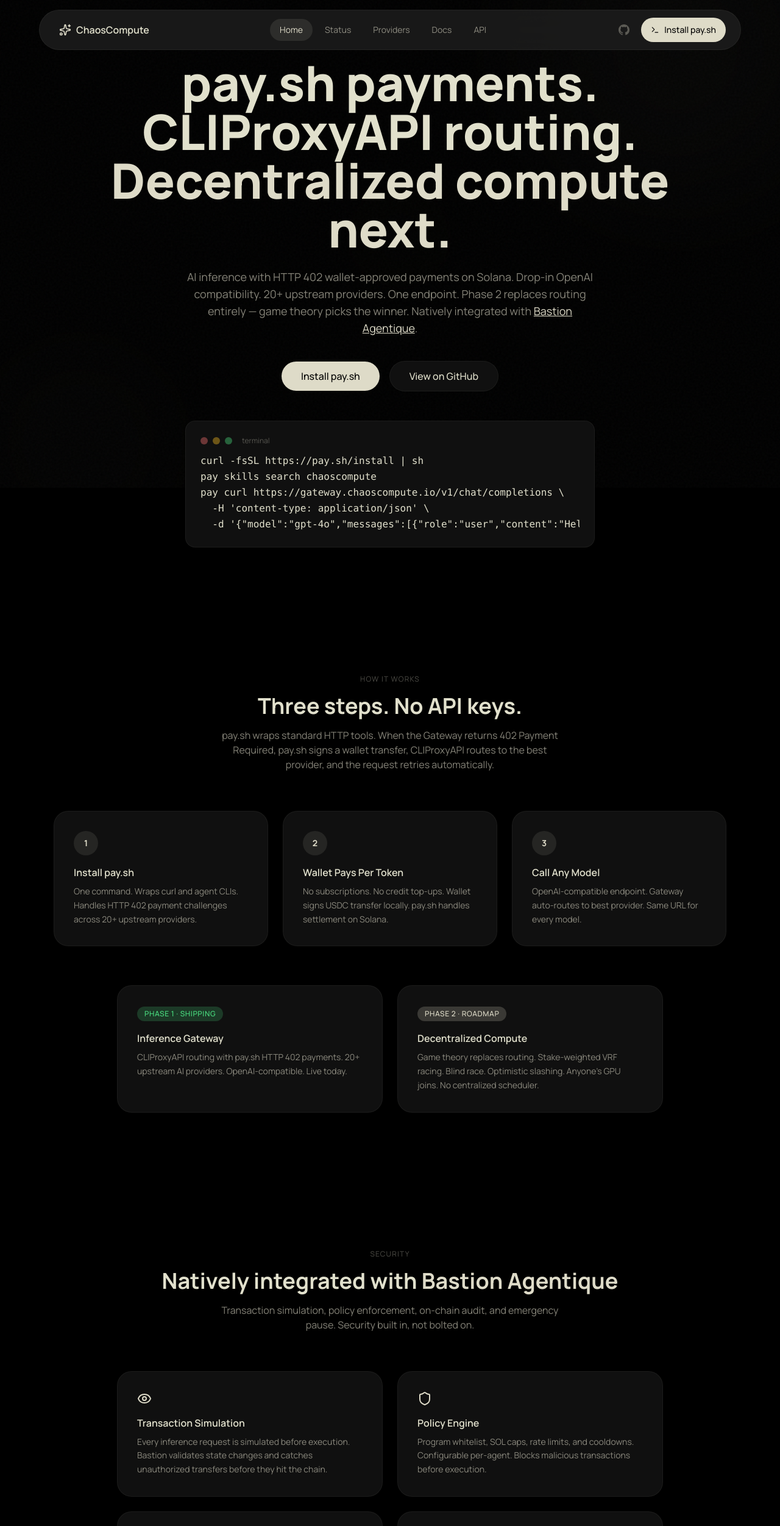
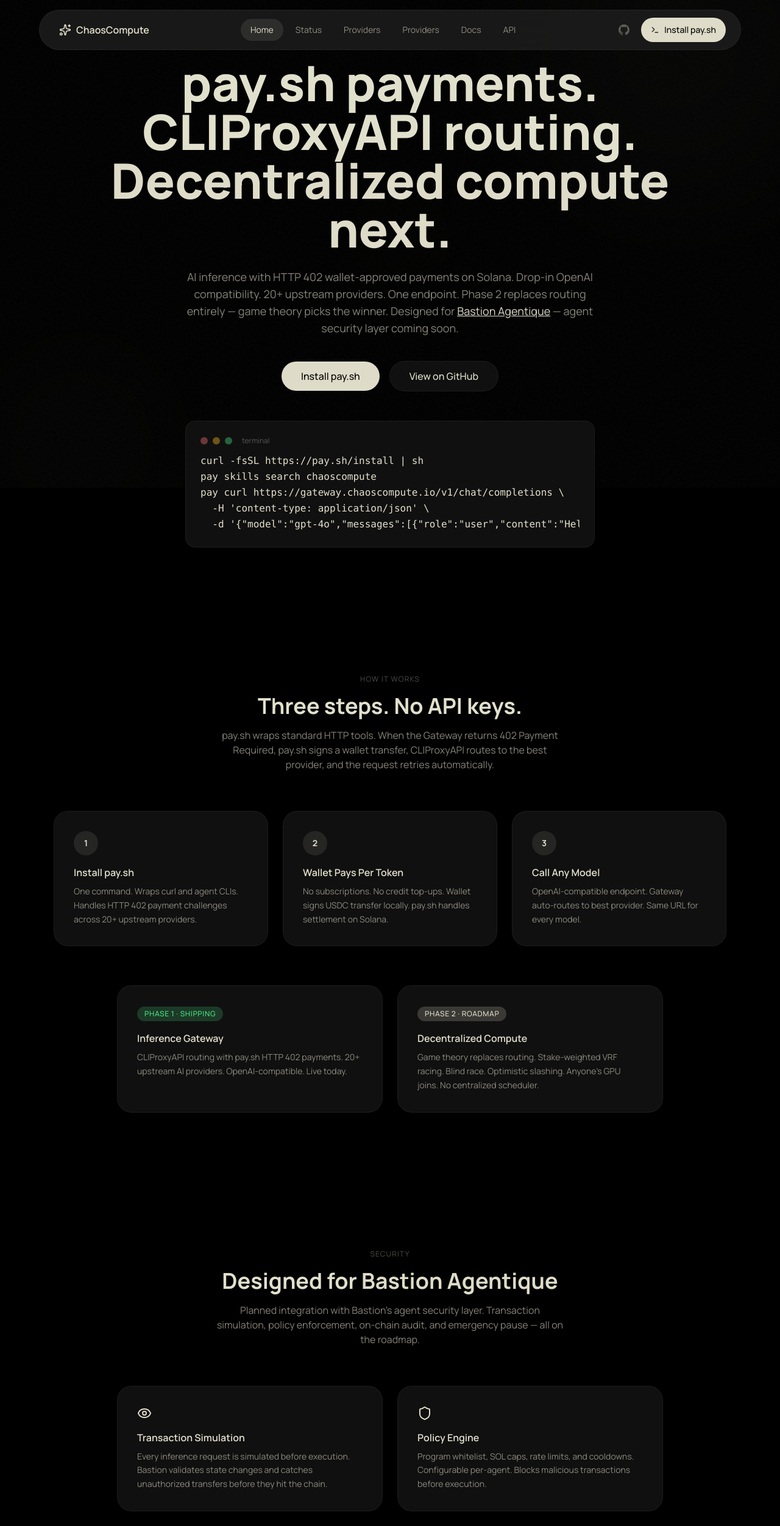
Before and after one commit to mzf11125/chaoscompute, a React (Vite) app in the folder packages/gateway/: page / in a window 1280 px wide. Shown: the top 2503 px of the page at 61% size. Built offline with nearby package versions, Linux system fonts and the light colour scheme.

Commit message:
fix: change Bastion messaging from integrated to planned
Hero: 'Designed for Bastion Agentique — agent security layer coming soon'
SecuritySection: 'Planned integration with Bastion's agent security layer'
Both projects in development — honest about integration status

```diff
--- a/packages/gateway/src/components/layout/Navbar.tsx
+++ b/packages/gateway/src/components/layout/Navbar.tsx
@@ -14,6 +14,7 @@ function GithubIcon() {
 const navLinks = [
   { to: '/', label: 'Home' },
   { to: '/status', label: 'Status' },
+  { to: '/providers', label: 'Providers' },
   { to: '/providers', label: 'Providers' },
   { to: '/docs', label: 'Docs' },
   { to: '/api', label: 'API' },
--- a/packages/gateway/src/pages/Landing/HeroSection.tsx
+++ b/packages/gateway/src/pages/Landing/HeroSection.tsx
@@ -28,7 +28,7 @@ export function HeroSection() {
           AI inference with HTTP 402 wallet-approved payments on Solana.
           Drop-in OpenAI compatibility. 20+ upstream providers. One endpoint.
           Phase 2 replaces routing entirely — game theory picks the winner.
-          Natively integrated with <a href="https://bastionagentique.com" target="_blank" rel="noopener noreferrer" className="text-accent underline hover:no-underline">Bastion Agentique</a>.
+          Designed for <a href="https://bastionagentique.com" target="_blank" rel="noopener noreferrer" className="text-accent underline hover:no-underline">Bastion Agentique</a> — agent security layer coming soon.
         </p>
 
         <div className="flex flex-col sm:flex-row items-center justify-center gap-4 mb-12">
--- a/packages/gateway/src/pages/Landing/SecuritySection.tsx
+++ b/packages/gateway/src/pages/Landing/SecuritySection.tsx
@@ -20,12 +20,11 @@ export function SecuritySection() {
           className="text-center mb-16">
           <p className="text-text-muted text-xs uppercase tracking-widest mb-4">Security</p>
           <h2 className="text-4xl font-bold text-text-primary mb-4">
-            Natively integrated with{' '}
+            Designed for{' '}
             <a href="https://bastionagentique.com" target="_blank" rel="noopener noreferrer" className="text-accent hover:underline">Bastion Agentique</a>
           </h2>
           <p className="text-text-secondary max-w-xl mx-auto">
-            Transaction simulation, policy enforcement, on-chain audit, and emergency pause.
-            Security built in, not bolted on.
+            Planned integration with Bastion's agent security layer. Transaction simulation, policy enforcement, on-chain audit, and emergency pause — all on the roadmap.
           </p>
         </motion.div>
 
```
